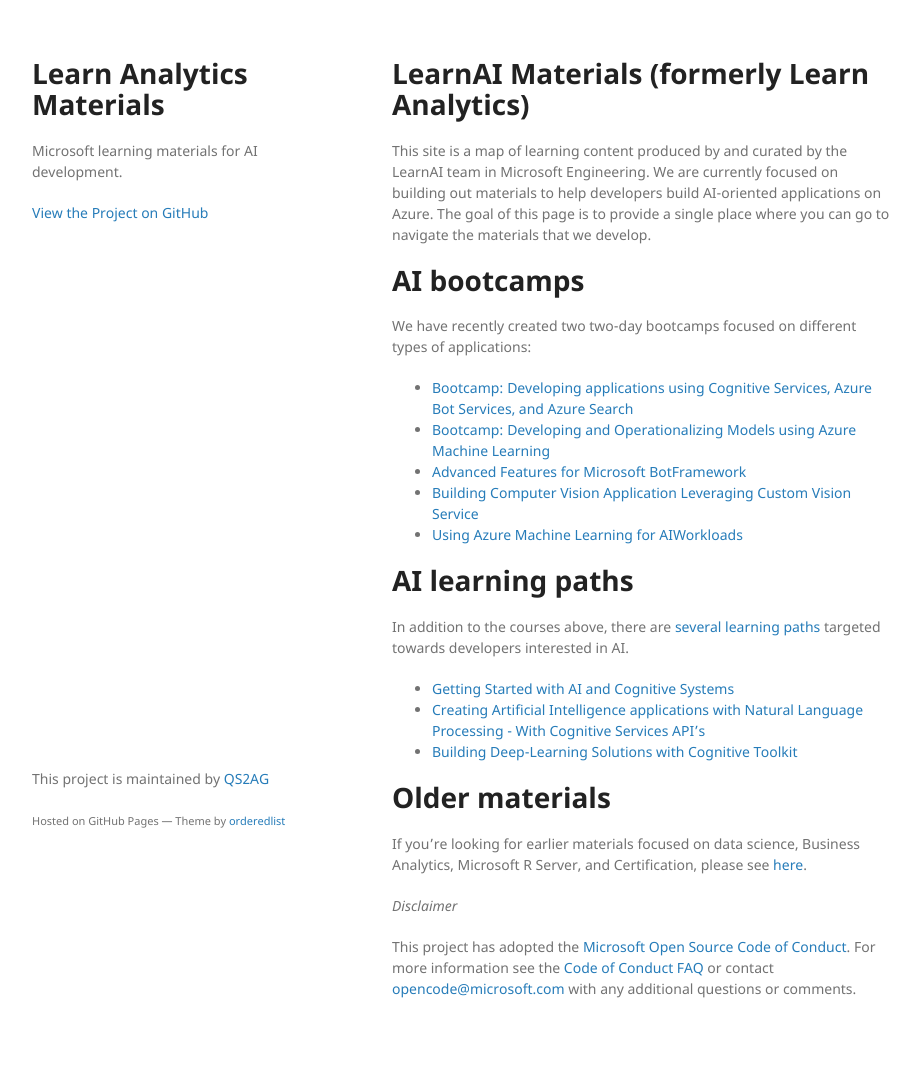
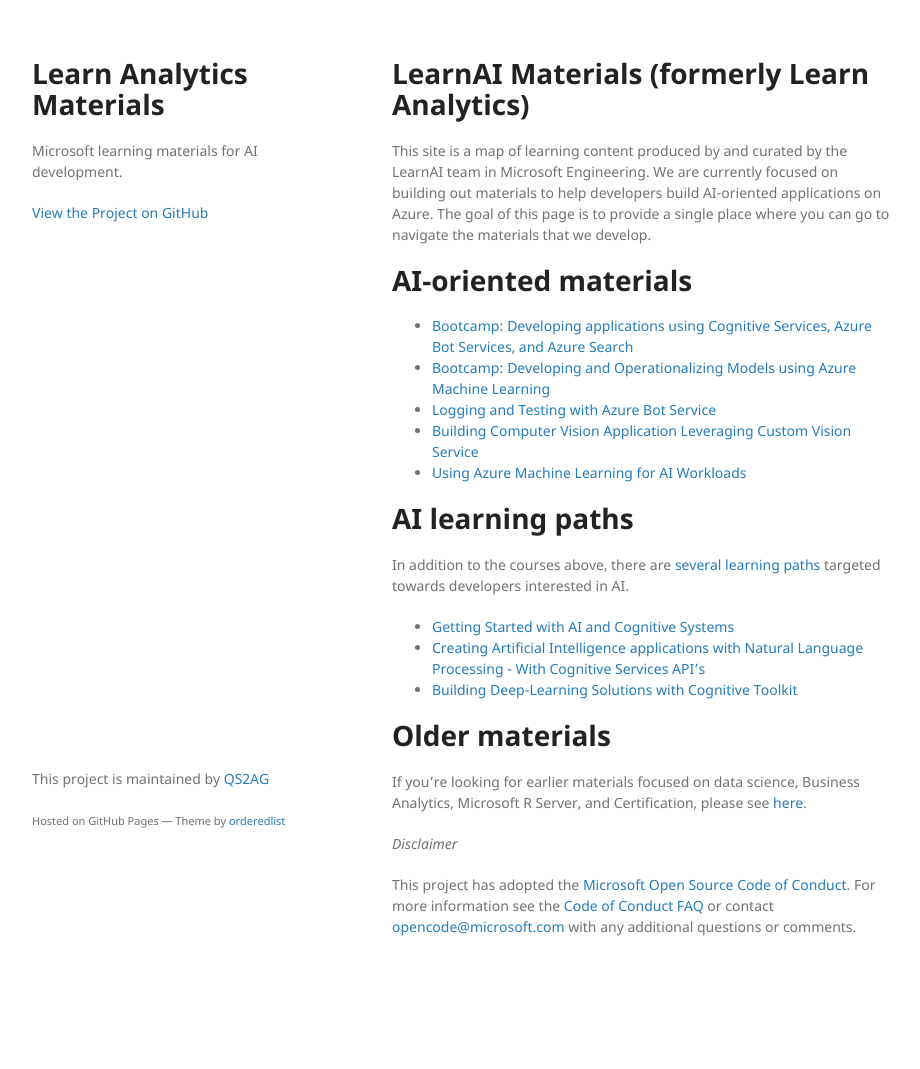
Before and after one commit to QS2AG/learnAnalytics-public, a Jekyll site: the page built from index.md, in a window 1280 px wide. Shown: the whole page, without its empty margins (178-1098 px from the left). Built offline with Jekyll 4.4.1, drawn with Linux system fonts in a browser that asks for light colours; our own code applies the rules of GitHub Pages for plain Markdown files; after the commit the page ends 1007 px from its top, so only the background shows below that.

Commit message:
update to pages sites

```diff
--- a/index.md
+++ b/index.md
@@ -7,15 +7,13 @@
 This site is a map of learning content produced by and curated by the LearnAI team in Microsoft Engineering. We are currently focused on building out materials to help developers build AI-oriented applications on Azure. The goal of this page is to provide
 a single place where you can go to navigate the materials that we develop.
 
-# AI bootcamps
-
-We have recently created two two-day bootcamps focused on different types of applications:
+# AI-oriented materials
 
 - [Bootcamp: Developing applications using Cognitive Services, Azure Bot Services, and Azure Search][emergingbootcamp]
 - [Bootcamp: Developing and Operationalizing Models using Azure Machine Learning][probootcamp]
-- [Advanced Features for Microsoft BotFramework][advancedbot]
+- [Logging and Testing with Azure Bot Service][advancedbot]
 - [Building Computer Vision Application Leveraging Custom Vision Service][buildingcomputervision]
-- [Using Azure Machine Learning for AIWorkloads][amlforai]
+- [Using Azure Machine Learning for AI Workloads][amlforai]
 
 # AI learning paths
 
@@ -35,9 +33,9 @@
 
 [emergingbootcamp]: https://aka.ms/learnai-emergingaidevbootcamp
 [probootcamp]: https://aka.ms/learnai-proaidevbootcamp
-[advancedbot]: https://github.com/Azure/learnAnalytics-AdvancedFeaturesforMicrosoftBotFramework
-[buildingcomputervision]: https://github.com/Azure/learnAnalytics-Buildingacomputervisionapplicationusingcustomvisionservice
-[amlforai]: https://github.com/Azure/learnAnalytics-UsingAzureMachineLearningforAIWorkloads
+[advancedbot]: https://azure.github.io/learnAnalytics-AdvancedFeaturesforMicrosoftBotFramework
+[buildingcomputervision]: https://azure.github.io/learnAnalytics-Buildingacomputervisionapplicationusingcustomvisionservice
+[amlforai]: https://azure.github.io/learnAnalytics-UsingAzureMachineLearningforAIWorkloads
 [ai-lp-home]: https://azure.microsoft.com/en-us/training/learning-paths/azure-ai-developer/
 [ai-lp-gettingstarted]: https://learnanalytics.microsoft.com/learningpaths/developing-ai-applications-getting-started
 [ai-lp-nlp]: https://learnanalytics.microsoft.com/learningpaths/developing-custom-ai-applications
```
